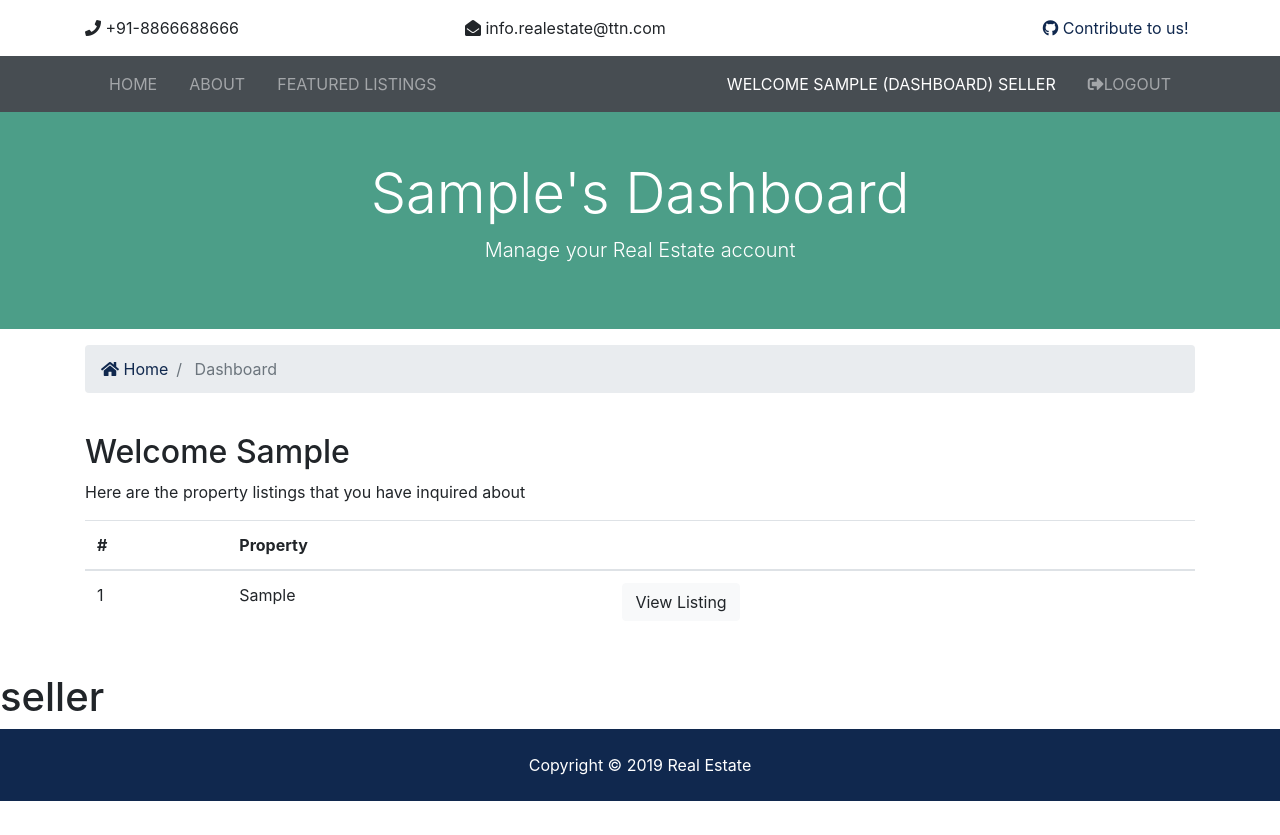
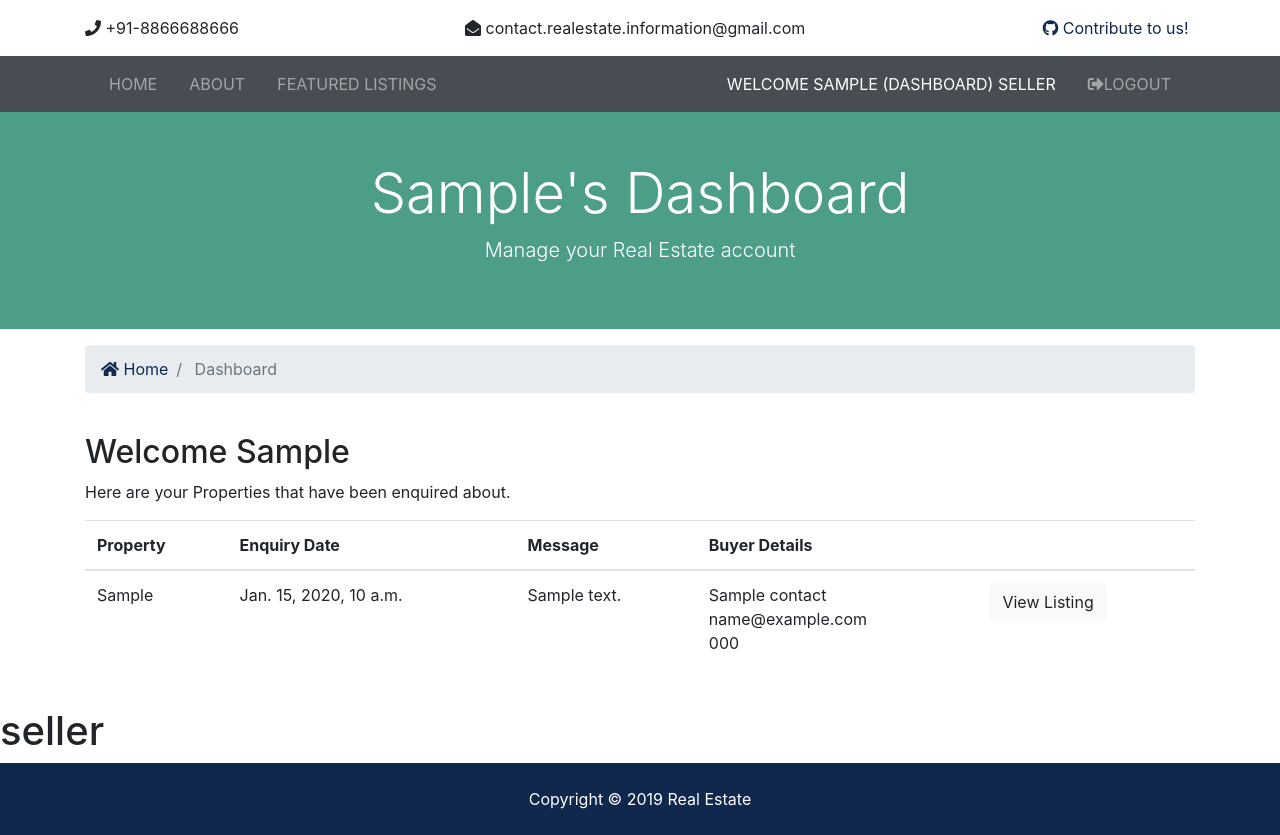
Before and after one commit to aayushgupta97/RealEstate_Django_TTN, a Django app: page /accounts/dashboard/ in a window 1280 px wide. Before the commit the page ends 801 px from the top, so only its background shows below. Run offline with Django 3.2, Linux system fonts and the light colour scheme; a user stored in the database is signed in; tables that the repository leaves empty hold one stand-in row (values such as "Sample post"); some libraries are stand-ins or nearby versions.

Commit message:
dynamic separate dashboards for seller and buyer

```diff
--- a/accounts/templates/accounts/dashboard.html
+++ b/accounts/templates/accounts/dashboard.html
@@ -36,20 +36,33 @@
         <div class="col-md-12">
           <h2>Welcome {{ user.first_name }}</h2>
             {% if contacts %}
-              <p>Here are the property listings that you have inquired about</p>
+                {% if user.is_seller %}
+                    <p>Here are your Properties that have been enquired about.</p>
+                {% else %}
+                    <p>Here are the property listings that you have enquired about</p>
+                {% endif %}
               <table class="table">
                 <thead>
                   <tr>
-                    <th scope="col">#</th>
                     <th scope="col">Property</th>
+                    <th scope="col">Enquiry Date</th>
+
+                    {% if user.is_seller %}
+                        <th scope="col">Message</th>
+                        <th scope="col">Buyer Details</th>
+                    {% endif %}
                     <th></th>
                   </tr>
                 </thead>
                 <tbody>
                 {% for contact in contacts %}
                   <tr>
-                    <td>{{ contact.id }}</td>
                     <td>{{ contact.property }}</td>
+                    <td>{{ contact.contact_date }}</td>
+                    {% if user.is_seller %}
+                        <td>{{ contact.message }}</td>
+                        <td>{{ contact.name }}<br>{{ contact.email }} <br>{{ contact.phone }}</td>
+                    {% endif %}
                     <td>
                       <a class="btn btn-light" href="{% url 'property' contact.property_id %}">View Listing</a>
                     </td>
--- a/accounts/views.py
+++ b/accounts/views.py
@@ -3,6 +3,7 @@ from django.contrib import messages, auth
 from django.contrib.auth.models import User
 from .models import Users
 from contacts.models import Contact
+from properties.models import Property
 
 
 # Create your views here.
@@ -81,8 +82,7 @@ def logout(request):
 
 
 def dashboard(request):
-    # if request.user in Users.objects.filter(is_seller=True):
-    #     return render(request, 'accounts/seller_dashboard.html')
+
     # else:
     # sellers = Users.objects.filter(is_seller=True)
     # session_user = request.user
@@ -92,9 +92,19 @@ def dashboard(request):
     # }
     # if not request.user.photo:
     #     request.user.photo = '/default.jpg'
-    user_contacts = Contact.objects.order_by('-contact_date').filter(user_id=request.user.id)
-    context = {
-        'contacts': user_contacts,
+    # if request.user.is_seller:
+    if request.user in Users.objects.filter(is_seller=True):
+        seller_contacts = Contact.objects.order_by('-contact_date').filter(seller_id=request.user.id)
 
-    }
+        context = {
+            'contacts': seller_contacts
+        }
+    else:
+
+        user_contacts = Contact.objects.order_by('-contact_date').filter(user_id=request.user.id)
+
+        context = {
+            'contacts': user_contacts,
+
+        }
     return render(request, 'accounts/dashboard.html', context)
--- a/contacts/models.py
+++ b/contacts/models.py
@@ -11,6 +11,7 @@ class Contact(models.Model):
     message = models.TextField(blank=True)
     contact_date = models.DateTimeField(default=datetime.now, blank=True)
     user_id = models.IntegerField(blank=True)
+    seller_id = models.IntegerField(blank=True)
 
     def __str__(self):
         return self.name
--- a/contacts/views.py
+++ b/contacts/views.py
@@ -14,6 +14,7 @@ def contact(request):
         message = request.POST['message']
         user_id = request.POST['user_id']
         seller_email = request.POST['seller_email']
+        seller_id = request.POST['seller_id']
 
         # Check if user has made enquiry already
         if request.user.is_authenticated:
@@ -24,7 +25,7 @@ def contact(request):
                 return redirect('/properties/' + property_id)
 
         contact = Contact(property=property, property_id=property_id, name=name,
-                         email=email, phone=phone, message=message, user_id=user_id )
+                         email=email, phone=phone, message=message, user_id=user_id, seller_id=seller_id)
 
         contact.save()
 
--- a/properties/templates/properties/property.html
+++ b/properties/templates/properties/property.html
@@ -142,6 +142,7 @@
           <div class="row mb-5">
             <div class="col-md-12">
               {{ listing.description }}
+
             </div>
           </div>
         </div>
@@ -162,7 +163,6 @@
       </div>
     </div>
   </section>
-
   <!-- Inquiry Modal -->
   <div class="modal fade" id="inquiryModal" role="dialog">
     <div class="modal-dialog">
@@ -176,8 +176,9 @@
         <div class="modal-body">
           <form action="{% url 'contact' %}" method="POST">
               {% csrf_token %}
-                  <input type="hidden" name="user_id" value="{{ user.id }}">
+              <input type="hidden" name="user_id" value="{{ user.id }}">
               <input type="hidden" name="seller_email" value="{{ listing.seller.email }}">
+              <input type="hidden" name="seller_id" value="{{ listing.seller_id }}">
               <input type="hidden" name="property_id" value="{{ listing.id }}">
             <div class="form-group">
               <label for="property_name" class="col-form-label">Property:</label>
--- a/templates/theme/_topbar.html
+++ b/templates/theme/_topbar.html
@@ -6,7 +6,7 @@
           <i class="fas fa-phone"></i> +91-8866688666
         </div>
         <div class="col-md-4">
-          <i class="fas fa-envelope-open"></i> info.realestate@ttn.com
+          <i class="fas fa-envelope-open"></i> contact.realestate.information@gmail.com
         </div>
         <div class="col-md-4">
           <div class="social text-right">
```
Also changed, not shown: contacts/migrations/0002_contact_seller_id.py (added).
